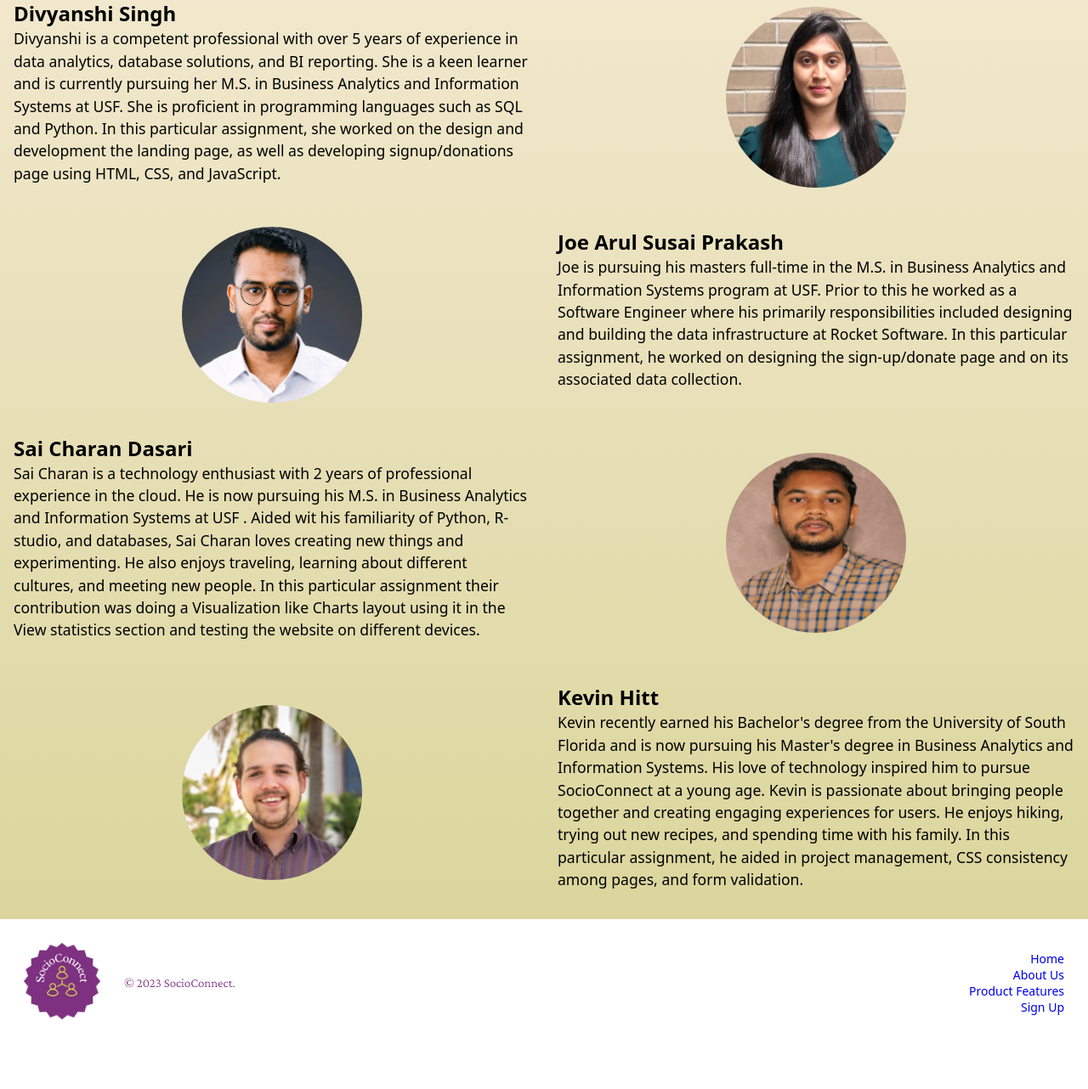
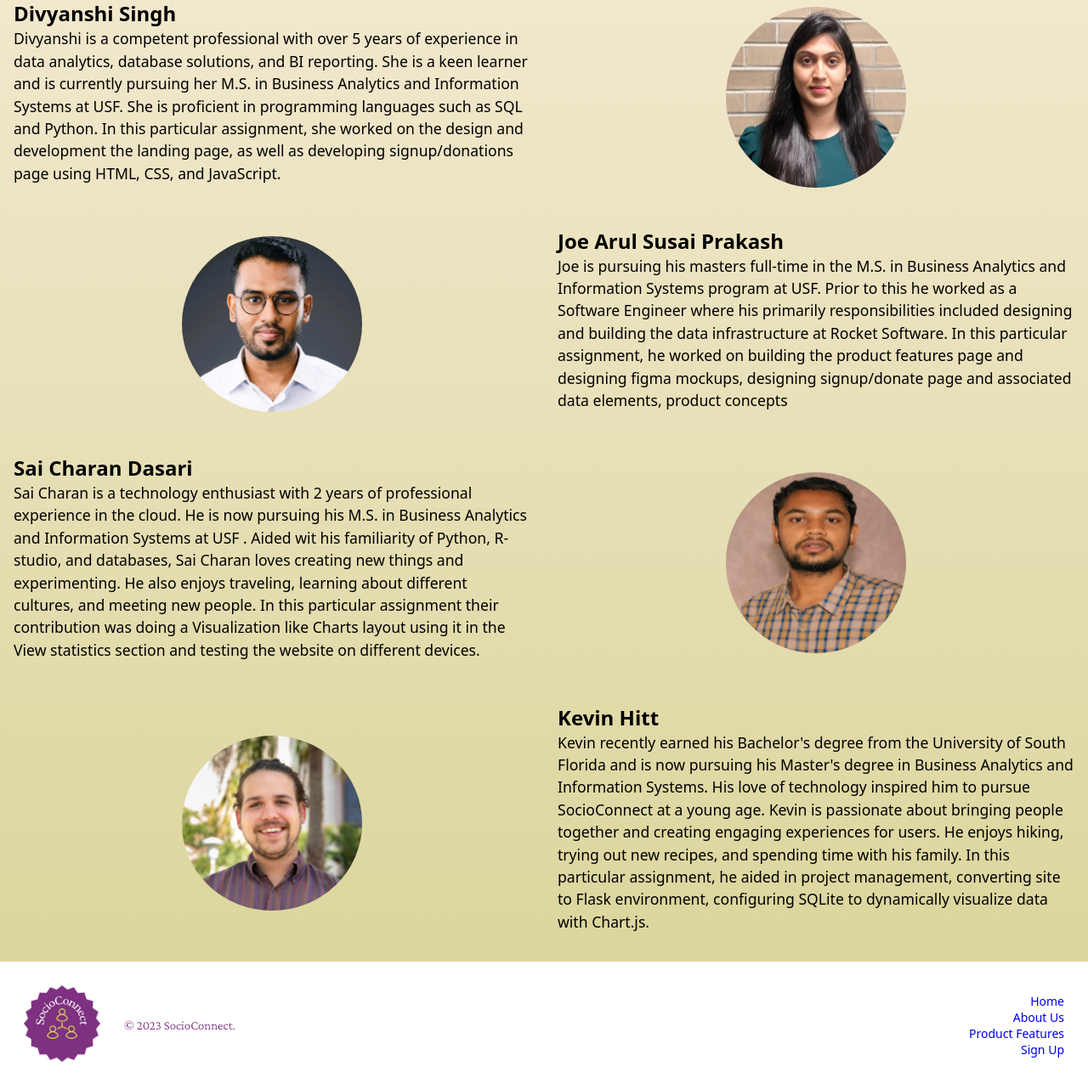
Before and after one commit to repneuable/socioConnect, a Flask app: page /about in a window 1280 px wide. Shown: the part 438-1720 px from the top of the page at 85% size. Before the commit the page ends 1638 px from the top, so only its background shows below. Run offline with Flask 3, Linux system fonts and the light colour scheme.

Commit message:
Add content for Joe & Kevin

```diff
--- a/templates/about.html
+++ b/templates/about.html
@@ -59,7 +59,8 @@
                 Joe is pursuing his masters full-time in the M.S. in Business Analytics and Information Systems program
                 at USF. Prior to this he worked as a Software Engineer where his primarily responsibilities included
                 designing and building the data infrastructure at
-                Rocket Software. In this particular assignment, he worked on designing the sign-up/donate page and on its associated data collection.
+                Rocket Software. In this particular assignment, he worked on building the product features page and designing figma mockups, designing signup/donate page and associated data elements, product concepts
+
             </p>
         </div>
         <div class="feature">
@@ -93,7 +94,7 @@
                 age. Kevin is passionate about bringing people together and creating engaging experiences for users. He
                 enjoys hiking, trying out
                 new recipes, and spending time with his family. In this particular assignment, he aided in project management,
-                CSS consistency among pages, and form validation.
+                converting site to Flask environment, configuring SQLite to dynamically visualize data with Chart.js.
             </p>
         </div>
     </div>
```
